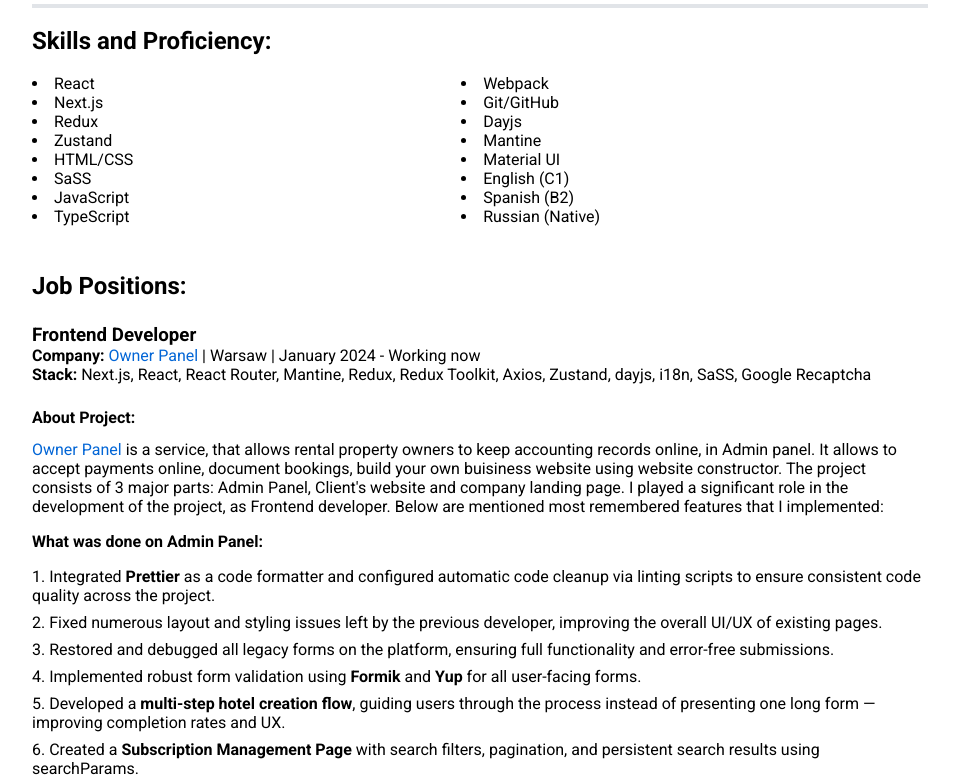
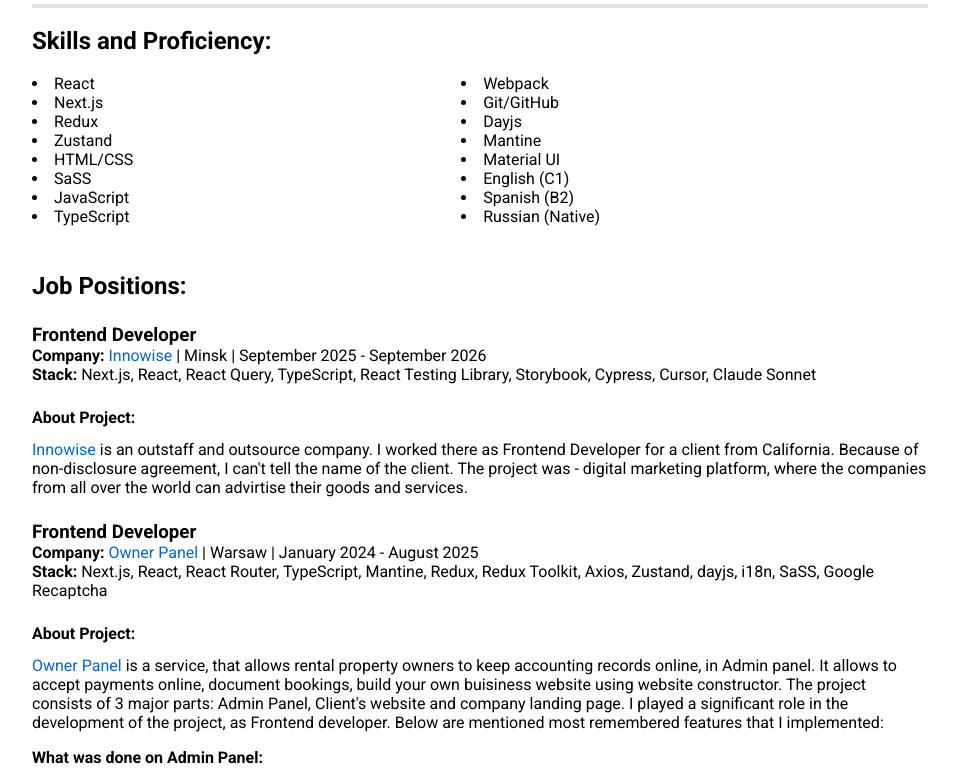
Before and after one commit to Win4esterD/Curriculum-vitae, a React (Vite) app: page / in a window 1280 px wide. Shown: the part 786-1570 px from the top of the page, without its empty margins (96-1055 px from the left). Built offline with nearby package versions, Linux system fonts and the light colour scheme.

Commit message:
feat: add some info about Innowise position

```diff
--- /dev/null
+++ b/src/components/InnowiseJobPosition/InnowiseJobPosition.module.scss
@@ -0,0 +1,11 @@
+.jobWrapper {
+  margin-top: 1.5rem;
+}
+
+.aboutProject {
+  margin-top: 1.5rem;
+}
+
+.serviceDescription {
+  margin-top: 0.8rem;
+}
--- /dev/null
+++ b/src/components/InnowiseJobPosition/InnowiseJobPosition.tsx
@@ -0,0 +1,24 @@
+import styles from './InnowiseJobPosition.module.scss';
+
+export function InnowiseJobPosition() {
+  return (
+    <div className={styles.jobWrapper}>
+      <h3>Frontend Developer</h3>
+      <p>
+        <b>Company: </b>
+        <a href="https://jobs-innowise.com/">Innowise</a> | Minsk | September 2025 - September 2026
+      </p>
+      <p>
+        <b>Stack: </b>Next.js, React, React Query, TypeScript, React Testing Library, Storybook,
+        Cypress, Cursor, Claude Sonnet
+      </p>
+      <h4 className={styles.aboutProject}>About Project:</h4>
+      <p className={styles.serviceDescription}>
+        <a href="https://jobs-innowise.com/">Innowise</a> is an outstaff and outsource company. I
+        worked there as Frontend Developer for a client from California. Because of non-disclosure
+        agreement, I can't tell the name of the client. The project was - digital marketing
+        platform, where the companies from all over the world can advirtise their goods and services.
+      </p>
+    </div>
+  );
+}
--- a/src/components/OwnerPanelJobPosition/OwnerPanelJobPosition.tsx
+++ b/src/components/OwnerPanelJobPosition/OwnerPanelJobPosition.tsx
@@ -7,10 +7,10 @@
       <p>
         <b>Company: </b>
         <a href="https://www.linkedin.com/company/owner-panel/posts/?feedView=all">Owner Panel</a> |
-        Warsaw | January 2024 - Working now
+        Warsaw | January 2024 - August 2025
       </p>
       <p>
-        <b>Stack: </b>Next.js, React, React Router, Mantine, Redux, Redux Toolkit, Axios, Zustand,
+        <b>Stack: </b>Next.js, React, React Router, TypeScript, Mantine, Redux, Redux Toolkit, Axios, Zustand,
         dayjs, i18n, SaSS, Google Recaptcha
       </p>
       <h4 className={styles.aboutProject}>About Project:</h4>
--- a/src/sections/AboutMe/AboutMe.tsx
+++ b/src/sections/AboutMe/AboutMe.tsx
@@ -16,7 +16,7 @@
           <span>
             <b>City:</b>{' '}
           </span>
-          <span> Borisov</span>
+          <span> Minsk</span>
         </p>
         <p className={styles.aboutText}>
           <span>
--- a/src/sections/Career/Career.tsx
+++ b/src/sections/Career/Career.tsx
@@ -1,18 +1,20 @@
 import styles from './Career.module.scss';
 import { OwnerPanelJobPosition } from '../../components/OwnerPanelJobPosition/OwnerPanelJobPosition';
 import { OtherJobPosition } from '../../components/OtherJobPosition/OtherJobPosition';
+import { InnowiseJobPosition } from '../../components/InnowiseJobPosition/InnowiseJobPosition';
 
 export function Career() {
   return (
     <section className={styles.careerWrapper}>
       <h2 className="jobs__title">Job Positions:</h2>
+      <InnowiseJobPosition />
       <OwnerPanelJobPosition />
       <br />
       <hr />
       <OtherJobPosition
         positionName={'Frontend developer'}
         company={'Solvd'}
-        companySiteLink={'https://laba.solvd.com/'}
+        companySiteLink={'https:/solvd.com/'}
         city="Minsk"
         workingPeriod="June 2023 - December 2023"
         responsibilities={[
```
